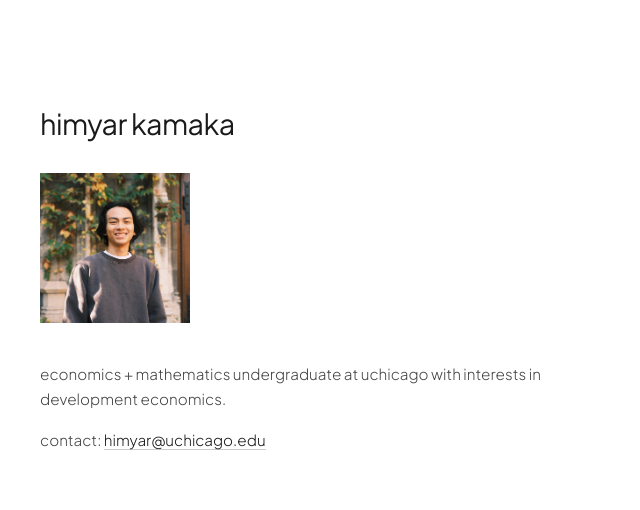
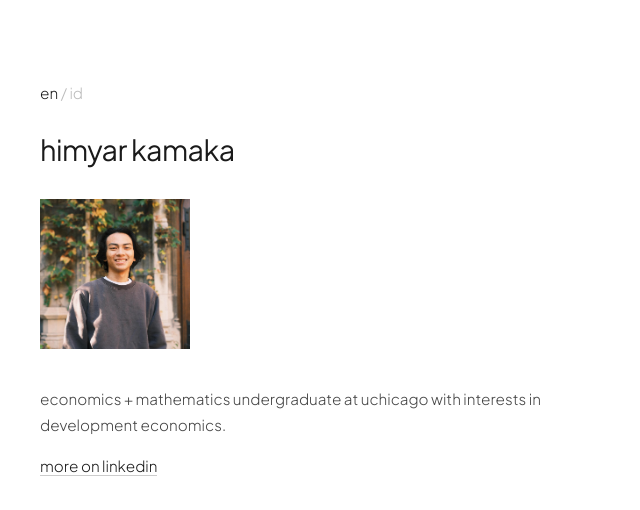
Before and after one commit to himyarkamaka/site, a plain HTML site: page index.html in a window 1280 px wide. Shown: the whole page, without its empty margins (0-640 px from the left). Drawn offline with Linux system fonts and the light colour scheme.

Commit message:
added language + linkedin

```diff
--- a/index.html
+++ b/index.html
@@ -41,15 +41,56 @@
     a:hover {
       border-bottom-color: #1a1a1a;
     }
+    .lang {
+      font-size: 0.95rem;
+      color: #bbb;
+    }
+    .lang button {
+      font: inherit;
+      color: #bbb;
+      background: none;
+      border: 0;
+      padding: 0;
+      cursor: pointer;
+    }
+    .lang button:hover,
+    .lang button[aria-pressed="true"] {
+      color: #1a1a1a;
+    }
   </style>
 </head>
 <body>
+  <div class="lang">
+    <button type="button" data-set="en" aria-pressed="true">en</button> /
+    <button type="button" data-set="id" aria-pressed="false">id</button>
+  </div>
+
   <h1>himyar kamaka</h1>
 
   <img src="headshot.jpg" alt="Himyar Kamaka Portrait">
 
-  <p>economics + mathematics undergraduate at uchicago with interests in development economics.</p>
+  <p data-en="economics + mathematics undergraduate at uchicago with interests in development economics."
+     data-id="mahasiswa double major ekonomi + matematika di uchicago dengan minat pada ekonomi pembangunan.">economics + mathematics undergraduate at uchicago with interests in development economics.</p>
 
-  <p>contact: <a href="mailto:himyar@uchicago.edu">himyar@uchicago.edu</a></p>
+  <p><a href="https://www.linkedin.com/in/himyarkamaka" target="_blank" rel="noopener"
+     data-en="more on linkedin"
+     data-id="selengkapnya di linkedin">more on linkedin</a></p>
+
+  <script>
+    function setLang(lang) {
+      document.documentElement.lang = lang;
+      document.querySelectorAll('[data-' + lang + ']').forEach(function (el) {
+        el.textContent = el.getAttribute('data-' + lang);
+      });
+      document.querySelectorAll('.lang button').forEach(function (b) {
+        b.setAttribute('aria-pressed', b.dataset.set === lang);
+      });
+      try { localStorage.setItem('lang', lang); } catch (e) {}
+    }
+    document.querySelectorAll('.lang button').forEach(function (b) {
+      b.addEventListener('click', function () { setLang(b.dataset.set); });
+    });
+    try { if (localStorage.getItem('lang') === 'id') setLang('id'); } catch (e) {}
+  </script>
 </body>
 </html>
```
